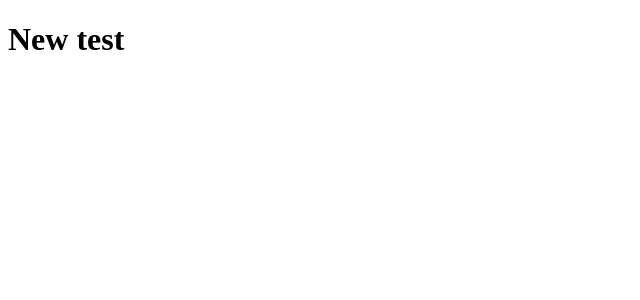
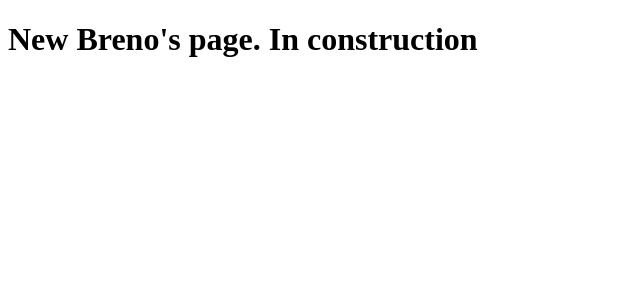
Before and after one commit to Srbentu/tab, a Next.js app: page / in a window 1280 px wide. Shown: the top 300 px of the page, without its empty margins (0-640 px from the left). Built offline with nearby package versions, Linux system fonts and the light colour scheme.

Commit message:
update Home component to reflect new page content and add new Home component in tab directory

```diff
--- a/pages/index.js
+++ b/pages/index.js
@@ -1,5 +1,5 @@
 function Home() {
-  return <h1>New test</h1>;
+  return <h1>New Breno's page. In construction</h1>;
 }
 
 export default Home;
--- /dev/null
+++ b/pages/tab/index.js
@@ -0,0 +1,5 @@
+function Home() {
+  return <h1>New test</h1>;
+}
+
+export default Home;
```
